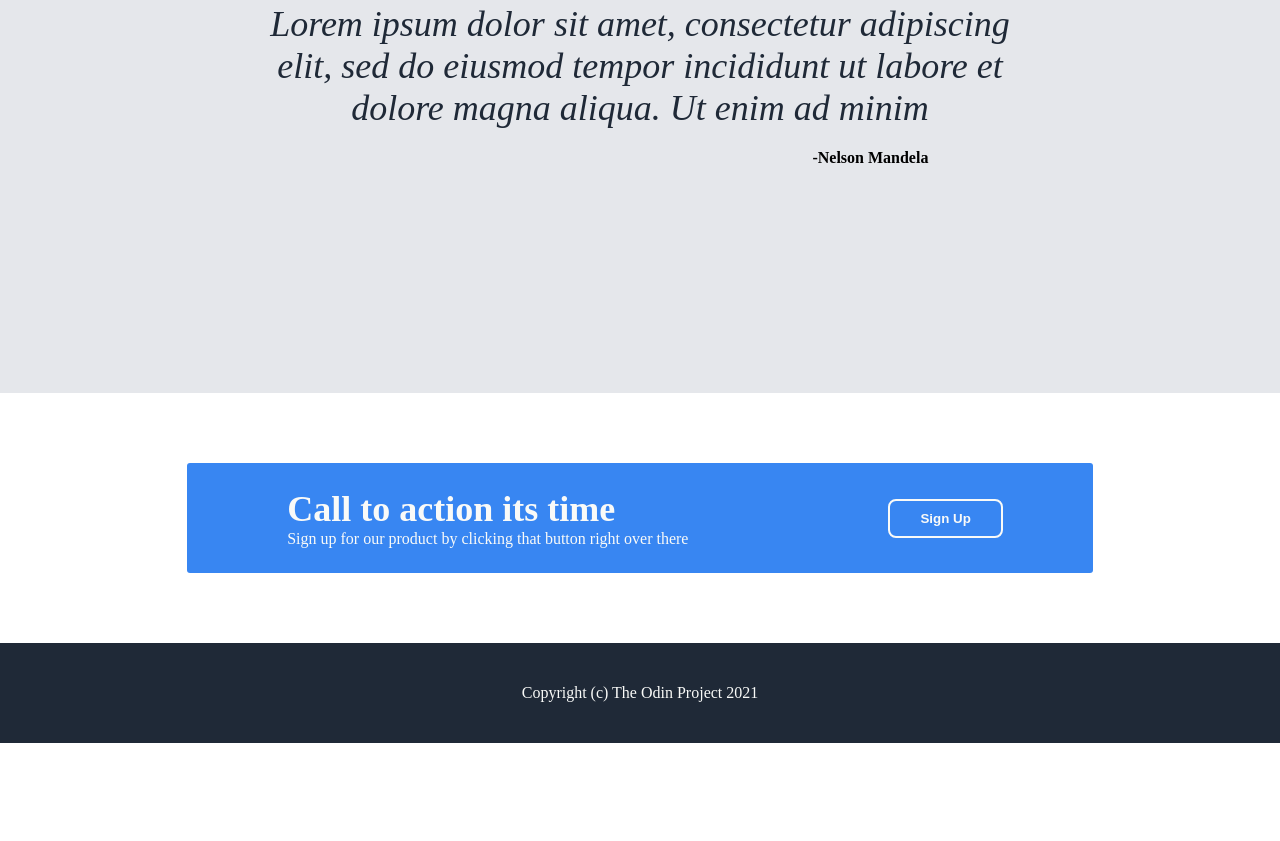
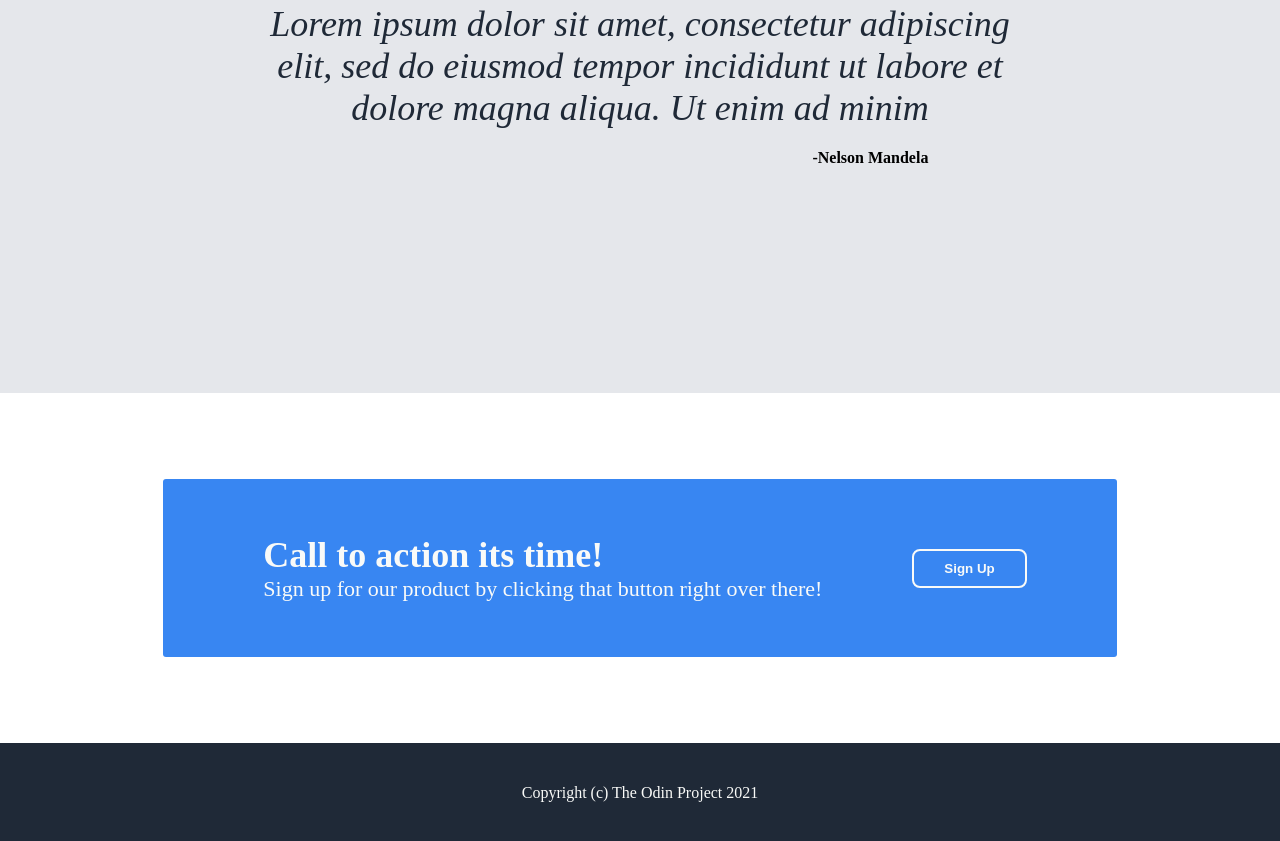
Before and after one commit to CodewithOye/Odin-Landing-Page, a plain HTML site: page index.html in a window 1280 px wide. Shown: the part 983-1824 px from the top of the page. Before the commit the page ends 1726 px from the top, so only its background shows below. Drawn offline with Linux system fonts and the light colour scheme.

Commit message:
css commit

```diff
--- a/index.html
+++ b/index.html
@@ -85,8 +85,8 @@
     <section class="action">
       <div class="call-background">
         <div class="text-action">
-          <h4>Call to action its time</h4>
-          <p>Sign up for our product by clicking that button right over there</p>
+          <h4>Call to action its time!</h4>
+          <p class="p">Sign up for our product by clicking that button right over there!</p>
         </div>
         <div>
           <button class="call-button">Sign Up</button>
--- a/style.css
+++ b/style.css
@@ -64,8 +64,8 @@ h2{
   display: flex;
   justify-content: center;
   align-items: center;
-  gap: 60px;
-  height: 250px;
+
+  height: 350px;
   color: #f9faf8;
 }
 
@@ -73,15 +73,20 @@ h4 {
   font-size: 36px;
 }
 
+ .p {
+  position: relative;
+  font-size: 22px;
+}
+
 
 
 .call-background{
   background-color: #3886f2;
-  padding: 25px 90px 25px 100px;
+  padding: 55px 90px 55px 100px;
   display: flex;
   justify-content: center;
   align-items: center;
-  gap:200px;
+  gap: 90px;
   border-radius: 3px;
 }
 
@@ -194,7 +199,7 @@ h4 {
   }
 
   .call-background {
-    display: block;
+    flex-direction: column;
     margin-top: 80px;
   }
 
@@ -204,4 +209,5 @@ h4 {
   .items-section ,.hero{
     flex-direction: column;
   }
+
 }
```
